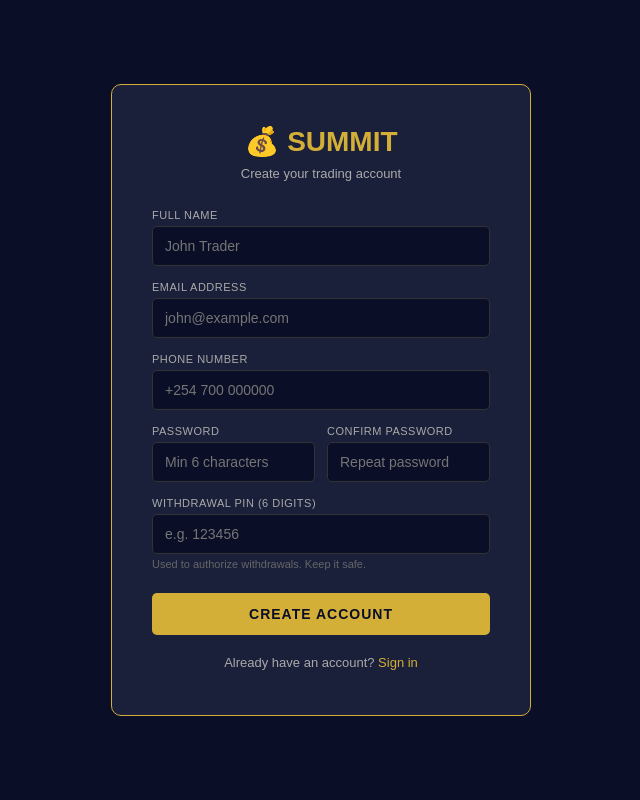
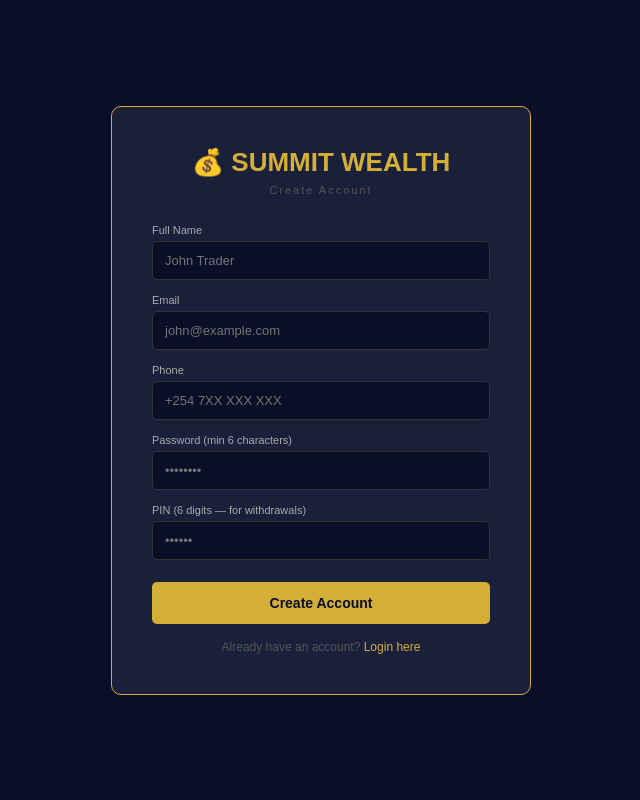
Before and after one commit to mubeakungu/sumitwealth, a Flask app: page /register in a window 1280 px wide. Shown: the whole page, without its empty margins (319-959 px from the left). Run offline with Flask 3, Linux system fonts and the light colour scheme.

Commit message:
Update registration page styles and labels

```diff
--- a/templates/register.html
+++ b/templates/register.html
@@ -1,167 +1,115 @@
 <!DOCTYPE html>
 <html>
 <head>
-  <title>Summit - Create Account</title>
+  <title>Summit Wealth — Register</title>
   <style>
-    * { margin: 0; padding: 0; box-sizing: border-box; }
-    body {
-      font-family: Arial;
-      background: #0a0e27;
-      color: #fff;
-      min-height: 100vh;
-      display: flex;
-      align-items: center;
-      justify-content: center;
-      padding: 20px;
+    * { margin:0; padding:0; box-sizing:border-box; }
+    body { font-family:Arial,sans-serif; background:#0a0e27; color:#fff; min-height:100vh; display:flex; align-items:center; justify-content:center; }
+    .card { background:#1a1f3a; border:1px solid #d4af37; border-radius:10px; padding:40px; width:100%; max-width:420px; }
+    .logo     { text-align:center; margin-bottom:6px; font-size:26px; color:#d4af37; font-weight:bold; }
+    .logo-sub { text-align:center; font-size:11px; color:#555; letter-spacing:2px; margin-bottom:28px; }
+    .ref-banner {
+      background:rgba(0,224,144,0.1); border:1px solid #00e090;
+      border-radius:6px; padding:10px 14px; margin-bottom:18px;
+      font-size:12px; color:#00e090; display:none;
     }
-    .card {
-      background: #1a1f3a;
-      border: 1px solid #d4af37;
-      border-radius: 10px;
-      padding: 40px;
-      width: 100%;
-      max-width: 420px;
-    }
-    .logo { text-align: center; margin-bottom: 8px; font-size: 28px; color: #d4af37; font-weight: bold; }
-    .subtitle { text-align: center; color: #aaa; font-size: 13px; margin-bottom: 28px; }
-    .form-group { margin-bottom: 15px; }
-    label { display: block; margin-bottom: 5px; font-size: 11px; color: #aaa; text-transform: uppercase; letter-spacing: 0.5px; }
-    input {
-      width: 100%;
-      padding: 11px 12px;
-      border: 1px solid #333;
-      background: #0a0e27;
-      color: #fff;
-      border-radius: 5px;
-      font-size: 14px;
-      transition: border-color 0.2s;
-    }
-    input:focus { outline: none; border-color: #d4af37; }
-    .btn {
-      width: 100%;
-      padding: 13px;
-      background: #d4af37;
-      color: #0a0e27;
-      border: none;
-      border-radius: 5px;
-      font-weight: bold;
-      font-size: 14px;
-      cursor: pointer;
-      text-transform: uppercase;
-      letter-spacing: 1px;
-      margin-top: 8px;
-      transition: background 0.2s;
-    }
-    .btn:hover { background: #c49e2a; }
-    .btn:disabled { background: #666; cursor: not-allowed; }
-    .error {
-      background: rgba(255,69,96,0.15);
-      border: 1px solid #ff4560;
-      color: #ff4560;
-      padding: 10px 12px;
-      border-radius: 5px;
-      margin-bottom: 15px;
-      font-size: 13px;
-      display: none;
-    }
-    .success {
-      background: rgba(0,224,144,0.1);
-      border: 1px solid #00e090;
-      color: #00e090;
-      padding: 10px 12px;
-      border-radius: 5px;
-      margin-bottom: 15px;
-      font-size: 13px;
-      display: none;
-    }
-    .divider { text-align: center; margin: 20px 0 5px; font-size: 13px; color: #aaa; }
-    a { color: #d4af37; text-decoration: none; }
-    a:hover { text-decoration: underline; }
-    .pin-note { font-size: 11px; color: #666; margin-top: 4px; }
-    .row { display: grid; grid-template-columns: 1fr 1fr; gap: 12px; }
+    .ref-banner.show { display:block; }
+    .form-group { margin-bottom:14px; }
+    label { display:block; margin-bottom:5px; font-size:11px; color:#aaa; }
+    input { width:100%; padding:11px 12px; border:1px solid #333; background:#0a0e27; color:#fff; border-radius:5px; font-size:13px; }
+    input:focus { outline:none; border-color:#d4af37; }
+    .btn { width:100%; padding:13px; background:#d4af37; color:#0a0e27; border:none; border-radius:5px; font-weight:bold; font-size:14px; cursor:pointer; margin-top:8px; }
+    .btn:disabled { opacity:0.5; cursor:not-allowed; }
+    .error   { background:rgba(255,69,96,0.15); border:1px solid #ff4560; color:#ff4560; padding:10px; border-radius:5px; margin-bottom:14px; font-size:12px; display:none; }
+    .error.show { display:block; }
+    .links { margin-top:16px; text-align:center; font-size:12px; color:#555; }
+    .links a { color:#d4af37; text-decoration:none; }
   </style>
 </head>
 <body>
   <div class="card">
-    <div class="logo">&#128176; SUMMIT</div>
-    <div class="subtitle">Create your trading account</div>
+    <div class="logo">&#128176; SUMMIT WEALTH</div>
+    <div class="logo-sub">Create Account</div>
 
+    <div class="ref-banner" id="refBanner"></div>
     <div class="error" id="err"></div>
-    <div class="success" id="suc"></div>
 
     <div class="form-group">
       <label>Full Name</label>
-      <input type="text" id="name" placeholder="John Trader" autocomplete="name">
+      <input type="text" id="name" placeholder="John Trader">
     </div>
     <div class="form-group">
-      <label>Email Address</label>
-      <input type="email" id="email" placeholder="john@example.com" autocomplete="email">
+      <label>Email</label>
+      <input type="email" id="email" placeholder="john@example.com">
     </div>
     <div class="form-group">
-      <label>Phone Number</label>
-      <input type="tel" id="phone" placeholder="+254 700 000000" autocomplete="tel">
-    </div>
-    <div class="row">
-      <div class="form-group">
-        <label>Password</label>
-        <input type="password" id="pass" placeholder="Min 6 characters" autocomplete="new-password">
-      </div>
-      <div class="form-group">
-        <label>Confirm Password</label>
-        <input type="password" id="pass2" placeholder="Repeat password" autocomplete="new-password">
-      </div>
+      <label>Phone</label>
+      <input type="tel" id="phone" placeholder="+254 7XX XXX XXX">
     </div>
     <div class="form-group">
-      <label>Withdrawal PIN (6 digits)</label>
-      <input type="password" id="pin" placeholder="e.g. 123456" maxlength="6" inputmode="numeric">
-      <div class="pin-note">Used to authorize withdrawals. Keep it safe.</div>
+      <label>Password (min 6 characters)</label>
+      <input type="password" id="password" placeholder="••••••••">
+    </div>
+    <div class="form-group">
+      <label>PIN (6 digits — for withdrawals)</label>
+      <input type="password" id="pin" maxlength="6" placeholder="••••••">
     </div>
 
-    <button class="btn" id="submitBtn" onclick="register()">Create Account</button>
+    <button class="btn" id="regBtn" onclick="register()">Create Account</button>
 
-    <div class="divider">Already have an account? <a href="/">Sign in</a></div>
+    <div class="links">
+      Already have an account? <a href="/">Login here</a>
+    </div>
   </div>
 
   <script>
+    // Auto-read referral code from URL ?ref=XXXX
+    const urlParams = new URLSearchParams(window.location.search);
+    const refCode   = urlParams.get('ref') || '';
+
+    if (refCode) {
+      const banner = document.getElementById('refBanner');
+      banner.innerHTML = '&#127881; You were referred! You\'ll be joining with a referral bonus active.';
+      banner.classList.add('show');
+    }
+
     async function register() {
-      const name  = document.getElementById('name').value.trim();
-      const email = document.getElementById('email').value.trim();
-      const phone = document.getElementById('phone').value.trim();
-      const pass  = document.getElementById('pass').value;
-      const pass2 = document.getElementById('pass2').value;
-      const pin   = document.getElementById('pin').value;
+      const name     = document.getElementById('name').value.trim();
+      const email    = document.getElementById('email').value.trim();
+      const phone    = document.getElementById('phone').value.trim();
+      const password = document.getElementById('password').value;
+      const pin      = document.getElementById('pin').value;
+      const errEl    = document.getElementById('err');
+      const btn      = document.getElementById('regBtn');
 
-      hideMessages();
+      errEl.classList.remove('show');
 
-      if (!name)               return showErr('Full name is required.');
-      if (!email)              return showErr('Email address is required.');
-      if (pass.length < 6)     return showErr('Password must be at least 6 characters.');
-      if (pass !== pass2)      return showErr('Passwords do not match.');
-      if (!/^\d{6}$/.test(pin)) return showErr('PIN must be exactly 6 digits.');
+      if (!name)              { showErr('Enter your full name');      return; }
+      if (!email)             { showErr('Enter your email');          return; }
+      if (password.length<6)  { showErr('Password min 6 characters'); return; }
+      if (pin.length!==6 || isNaN(pin)) { showErr('PIN must be exactly 6 digits'); return; }
 
-      const btn = document.getElementById('submitBtn');
-      btn.disabled = true;
+      btn.disabled    = true;
       btn.textContent = 'Creating account...';
 
       try {
         const r = await fetch('/api/auth/register', {
-          method: 'POST',
-          credentials: 'same-origin',
-          headers: { 'Content-Type': 'application/json' },
-          body: JSON.stringify({ name, email, phone, password: pass, pin })
+          method:'POST',
+          credentials:'same-origin',
+          headers:{'Content-Type':'application/json'},
+          body: JSON.stringify({name, email, phone, password, pin, ref_code: refCode})
         });
         const d = await r.json();
         if (d.success) {
-          showSuc('Account created! Redirecting to dashboard...');
-          setTimeout(() => { window.location = d.data.redirect; }, 1200);
+          btn.textContent = '&#9989; Redirecting...';
+          window.location.href = '/dashboard';
         } else {
-          showErr(d.error || 'Registration failed. Please try again.');
-          btn.disabled = false;
-          btn.textContent = 'Create Account';
+          showErr(d.error || 'Registration failed');
         }
-      } catch (e) {
+      } catch(e) {
         showErr('Network error. Please try again.');
-        btn.disabled = false;
+      } finally {
+        btn.disabled    = false;
         btn.textContent = 'Create Account';
       }
     }
@@ -169,19 +117,10 @@
     function showErr(msg) {
       const el = document.getElementById('err');
       el.textContent = msg;
-      el.style.display = 'block';
-    }
-    function showSuc(msg) {
-      const el = document.getElementById('suc');
-      el.textContent = msg;
-      el.style.display = 'block';
-    }
-    function hideMessages() {
-      document.getElementById('err').style.display = 'none';
-      document.getElementById('suc').style.display = 'none';
+      el.classList.add('show');
     }
 
-    document.addEventListener('keydown', e => { if (e.key === 'Enter') register(); });
+    document.addEventListener('keydown', e => { if(e.key==='Enter') register(); });
   </script>
 </body>
 </html>
```
